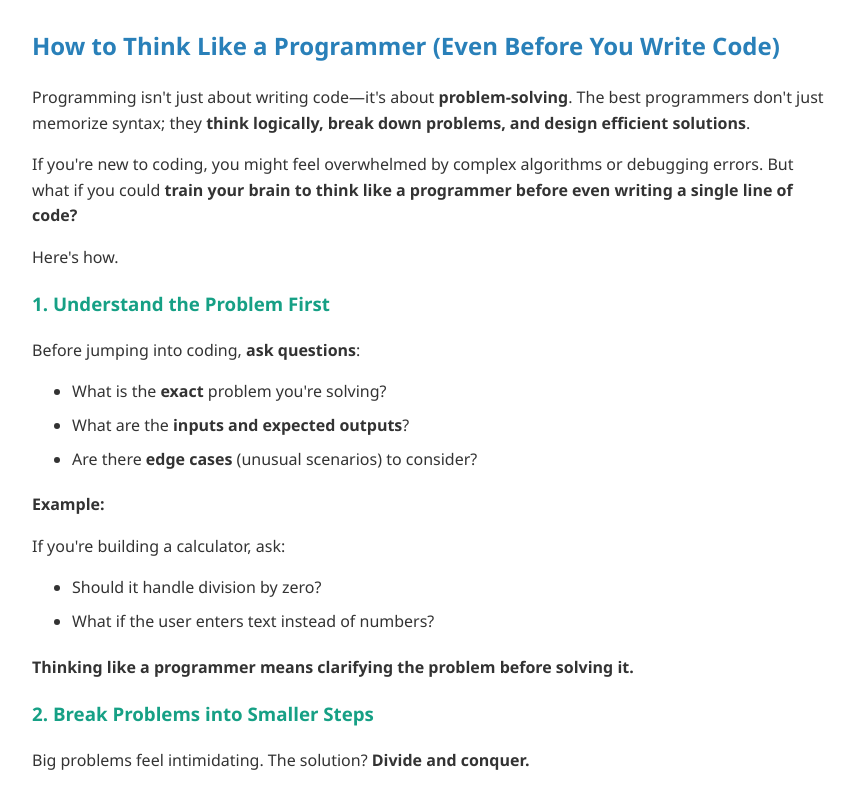
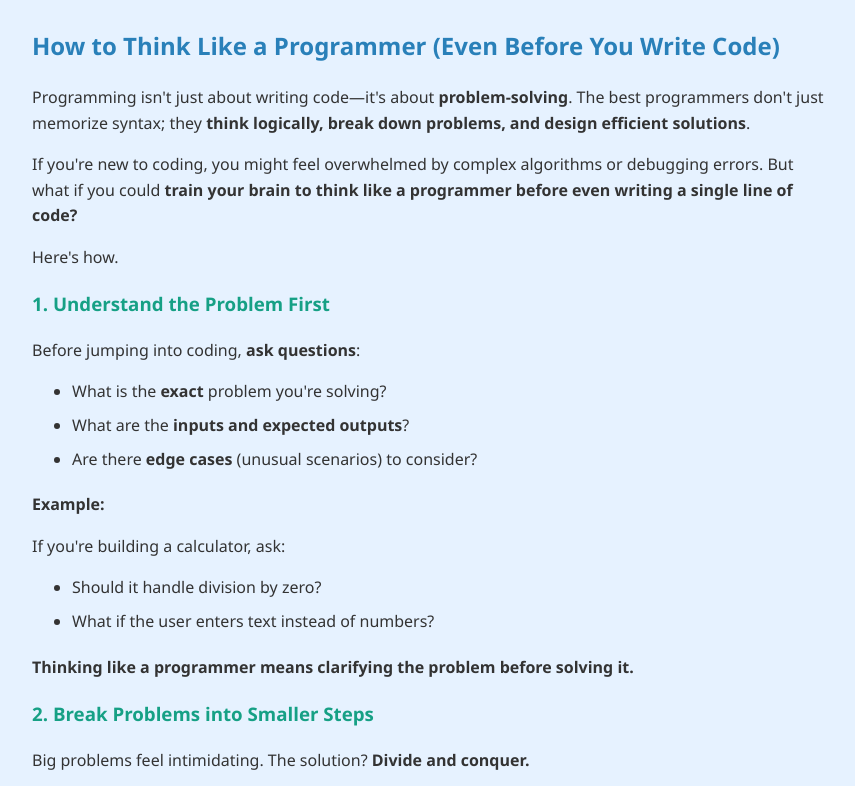
Before and after one commit to mukundkansara24/Blog, a plain HTML site: page index.html in a window 1280 px wide. Shown: the part 108-894 px from the top of the page, without its empty margins (208-1063 px from the left). Drawn offline with Linux system fonts and the light colour scheme.

Commit message:
Add Background colors

```diff
--- a/index.html
+++ b/index.html
@@ -12,6 +12,7 @@
             max-width: 800px;
             margin: 0 auto;
             padding: 20px;
+            background-color: #e6f2ff; /* Light blue background */
         }
         h1 {
             color: #2c3e50;
```
